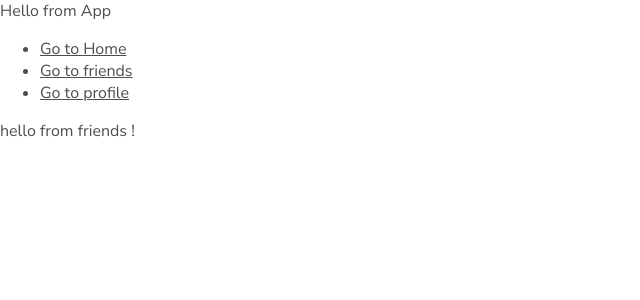
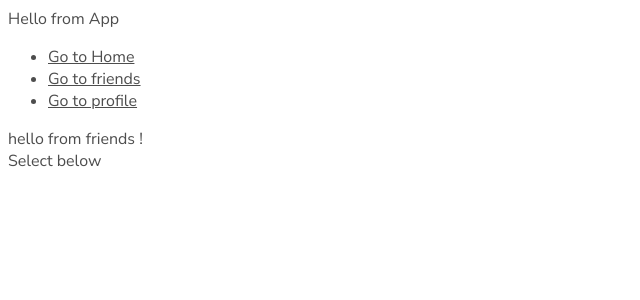
Before and after one commit to aldietprasetya/FE_API, a Vue app: page /#/friends in a window 1280 px wide. Shown: the top 300 px of the page, without its empty margins (0-640 px from the left). Built offline with nearby package versions, Linux system fonts and the light colour scheme; what vue-resource would draw is missing.

Commit message:
custom select

```diff
--- a/src/App.vue
+++ b/src/App.vue
@@ -24,9 +24,8 @@ export default {
 }
 </script>
 
-<style>
-  @import url('https://fonts.googleapis.com/css?family=Nunito+Sans:200,300,400,600,700,800,900');
-  @import url("./assets/css/style.css");
+<style lang="scss">
+  @import url("./assets/scss/style.scss");
   * {
     font-family: 'Nunito Sans',sans-serif;
     -moz-box-sizing: border-box;
--- /dev/null
+++ b/src/assets/scss/style.scss
@@ -0,0 +1,2 @@
+@import url('https://fonts.googleapis.com/css?family=Nunito+Sans:200,300,400,600,700,800,900');
+@import url('_vselects.scss')
--- a/src/components/vSelect.vue
+++ b/src/components/vSelect.vue
@@ -1,14 +1,30 @@
 <template>
-    <div>
-        {{list}}
+    <div class="component">
+        <div class="component__child-element" @click="showOptions">
+            <slot>Select</slot>
+        </div>
+        <div class="select__options-container" v-if="showState">
+            <p class="select__option" v-for="(option, index) in list" :key="index">
+                {{option}}
+            </p>
+        </div>
     </div>
 </template>
 <script>
 export default {
-    name: "select",
+    name: "vSelect",
+    props: {
+        propsList: Array
+    },
     data() {
         return {
-            list: ["option 1", "option 2", "option 3"]
+            list: this.propsList,
+            showState: false
+        }
+    },
+    methods: {
+        showOptions: function() {
+            this.showState = !this.showState
         }
     }
 }
--- a/src/view/friends.vue
+++ b/src/view/friends.vue
@@ -1,15 +1,24 @@
 <template>
   <div>
     hello from friends !
+    <vSelect v-bind:propsList="friendList">Select below</vSelect>
   </div>
 </template>
 
 <script>
+import vSelect from "../components/vSelect";
 export default {
     name: "cancel",
+    components: {
+      vSelect
+    },
     data() {
         return {
-
+          friendList: [
+            "friend item 1",
+            "friend item 2",
+            "friend item 3"
+          ]
         }
     }
 }
--- a/src/view/home.vue
+++ b/src/view/home.vue
@@ -1,12 +1,26 @@
 <template>
   <div>
       welcome from home !
+      <vSelect v-bind:propsList="homeList"/>
   </div>
 </template>
 
 <script>
+import vSelect from "../components/vSelect";
 export default {
-
+    name: "home",
+    components: {
+        vSelect
+    },
+    data() {
+        return {
+            homeList: [
+                "home item 1",
+                "home item 2",
+                "home item 3"
+            ]
+        }
+    },
 }
 </script>
 
--- a/src/view/profile.vue
+++ b/src/view/profile.vue
@@ -1,15 +1,24 @@
 <template>
   <div>
     hello from profile !
+    <vSelect v-bind:propsList="profileList" />
   </div>
 </template>
 
 <script>
+import vSelect from "../components/vSelect";
 export default {
-    name: "submit",
+    name: "profile",
+    components: {
+        vSelect
+    },
     data() {
         return {
-
+          profileList: [
+            "profile item 1",
+            "profile item 2",
+            "profile item 3"
+          ]
         }
     }
 }
```
Also changed, not shown: src/assets/scss/_vselects.scss (added).
